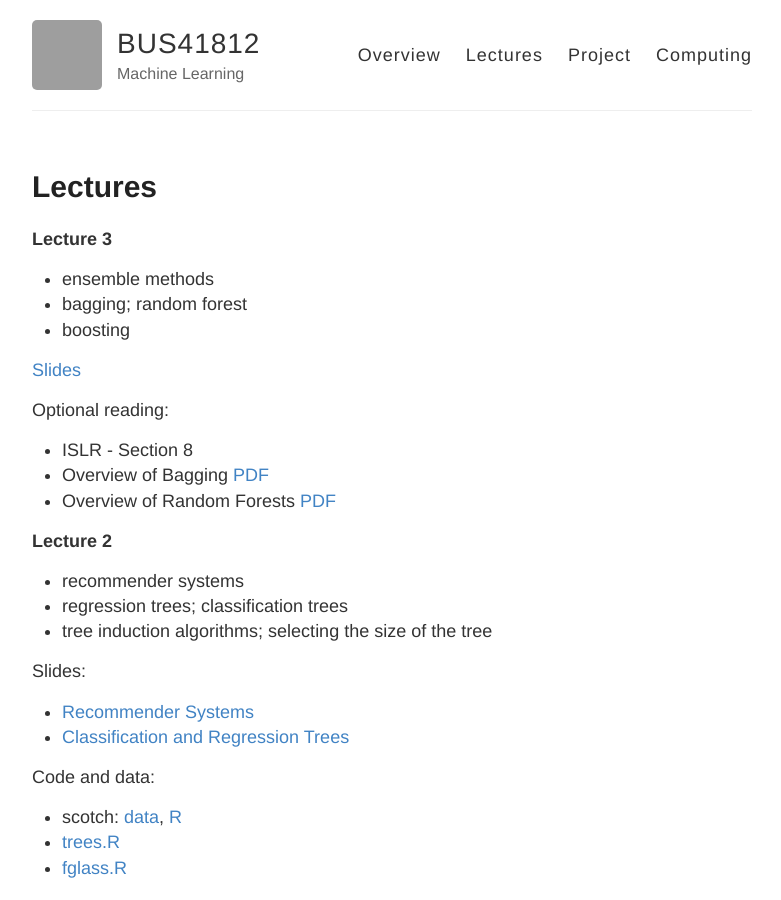
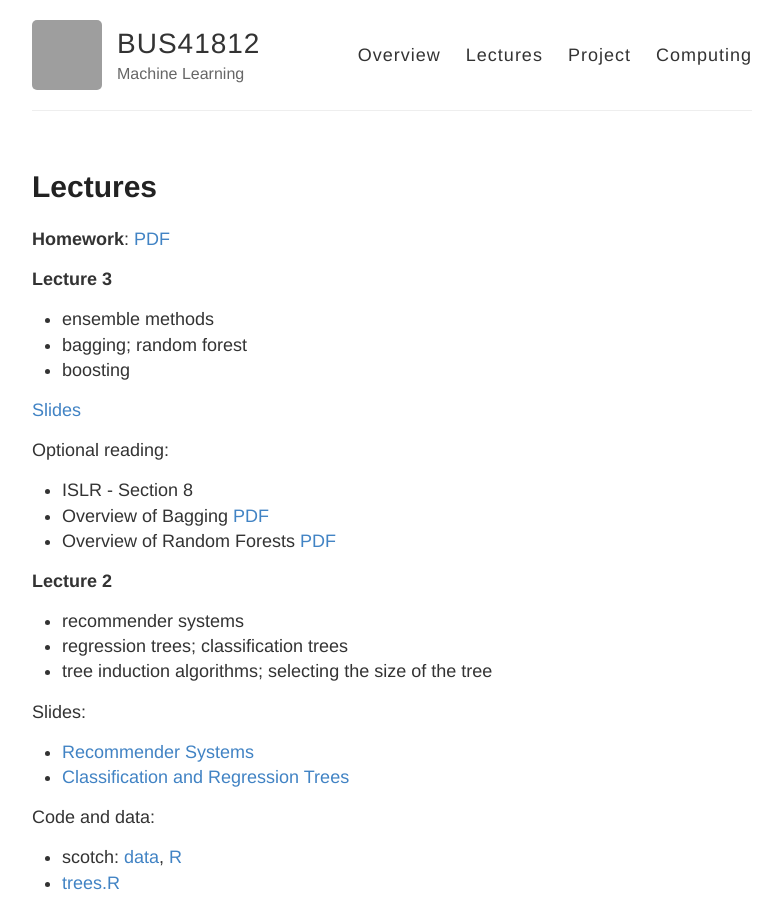
Before and after one commit to ChicagoBoothML/ExecML, a Jekyll site: the page built from lectures.md, in a window 1280 px wide and 900 px high. Shown: the whole window, without its empty margins (248-1029 px from the left). Built offline with Jekyll 4.4.1, drawn with Linux system fonts in a browser that asks for light colours; grey boxes are pictures that could not be loaded.

Commit message:
Update lectures.md

```diff
--- a/lectures.md
+++ b/lectures.md
@@ -3,6 +3,8 @@ layout: page
 title: Lectures
 permalink: /lectures/
 ---
+
+**Homework**: [PDF](https://piazza.com/class_profile/get_resource/izev9lpuf6f6bc/j633b709f8n2jx)
 
 **Lecture 3**
 
```
